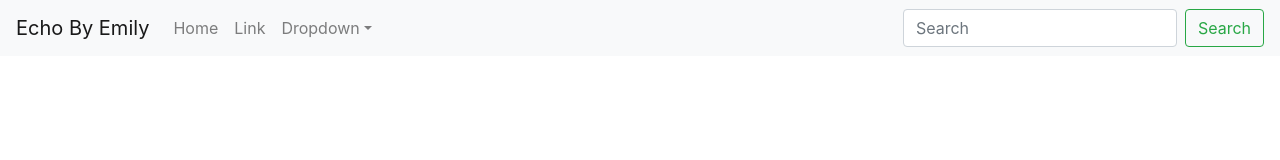
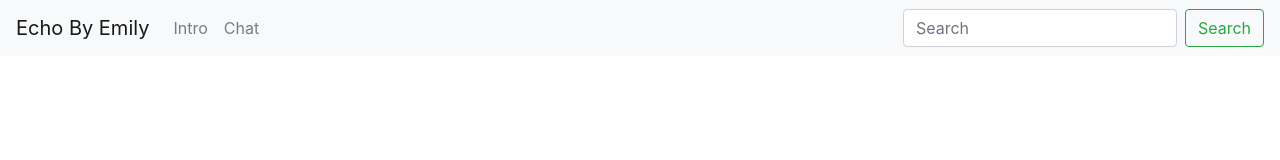
Before and after one commit to e9288/EBE_Front, a React (Create React App) app: page / in a window 1280 px wide. Shown: the top 160 px of the page. Built offline with nearby package versions, Linux system fonts and the light colour scheme.

Commit message:
nav menu mod

```diff
--- a/src/component/MenuBar/MenuBar.js
+++ b/src/component/MenuBar/MenuBar.js
@@ -11,8 +11,9 @@ class MenuBar extends React.Component {
                     <Navbar.Toggle aria-controls="basic-navbar-nav" />
                     <Navbar.Collapse id="basic-navbar-nav">
                         <Nav className="mr-auto">
-                            <Nav.Link href="#home">Home</Nav.Link>
-                            <Nav.Link href="#link">Link</Nav.Link>
+                            <Nav.Link href="#home">Intro</Nav.Link>
+                            <Nav.Link href="#link">Chat</Nav.Link>
+                            {/*
                             <NavDropdown title="Dropdown" id="basic-nav-dropdown">
                                 <NavDropdown.Item href="#action/3.1">Action</NavDropdown.Item>
                                 <NavDropdown.Item href="#action/3.2">Another action</NavDropdown.Item>
@@ -20,6 +21,7 @@ class MenuBar extends React.Component {
                                 <NavDropdown.Divider />
                                 <NavDropdown.Item href="#action/3.4">Separated link</NavDropdown.Item>
                             </NavDropdown>
+                             */}
                         </Nav>
                         <Form inline>
                             <FormControl type="text" placeholder="Search" className="mr-sm-2" />
```
